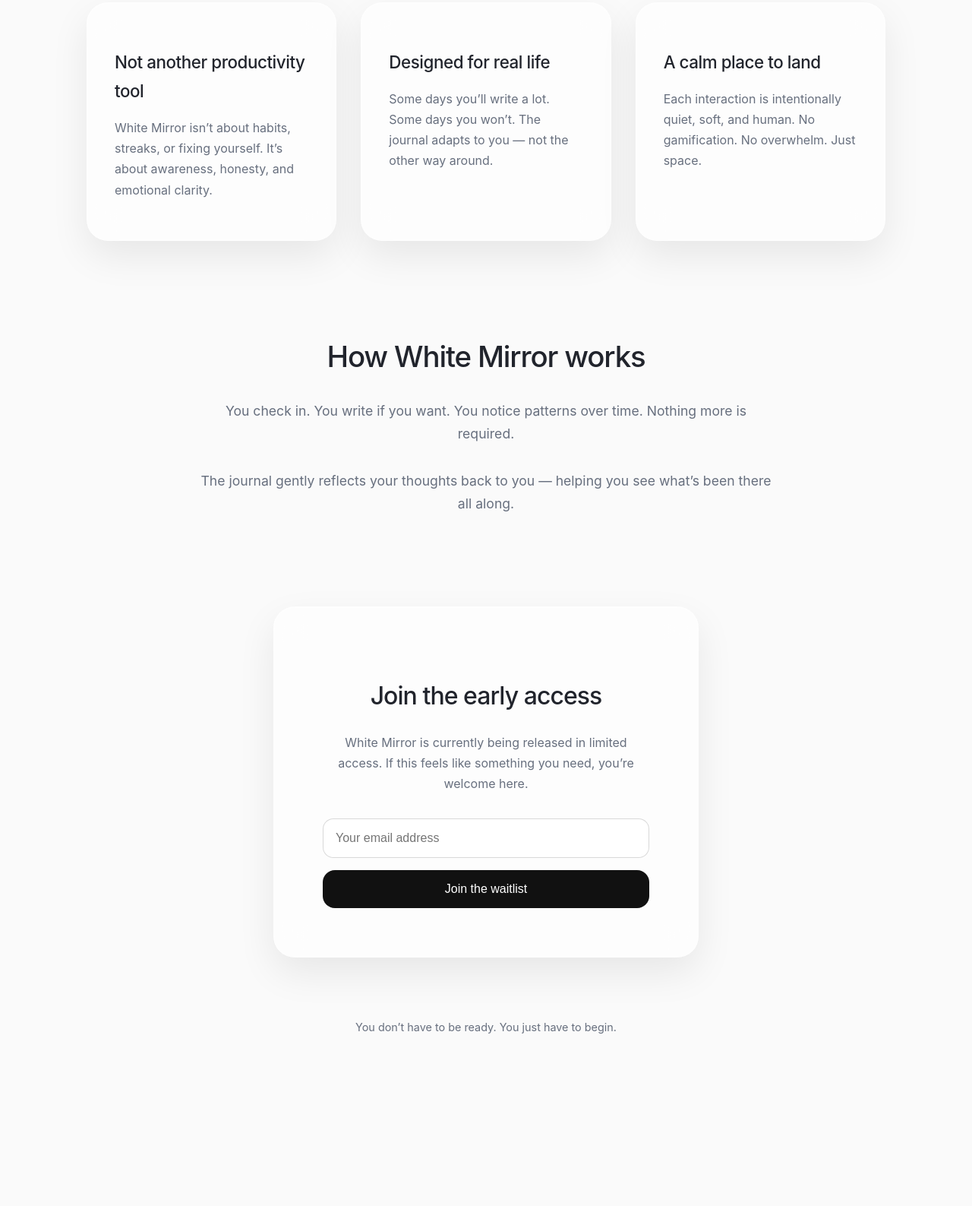
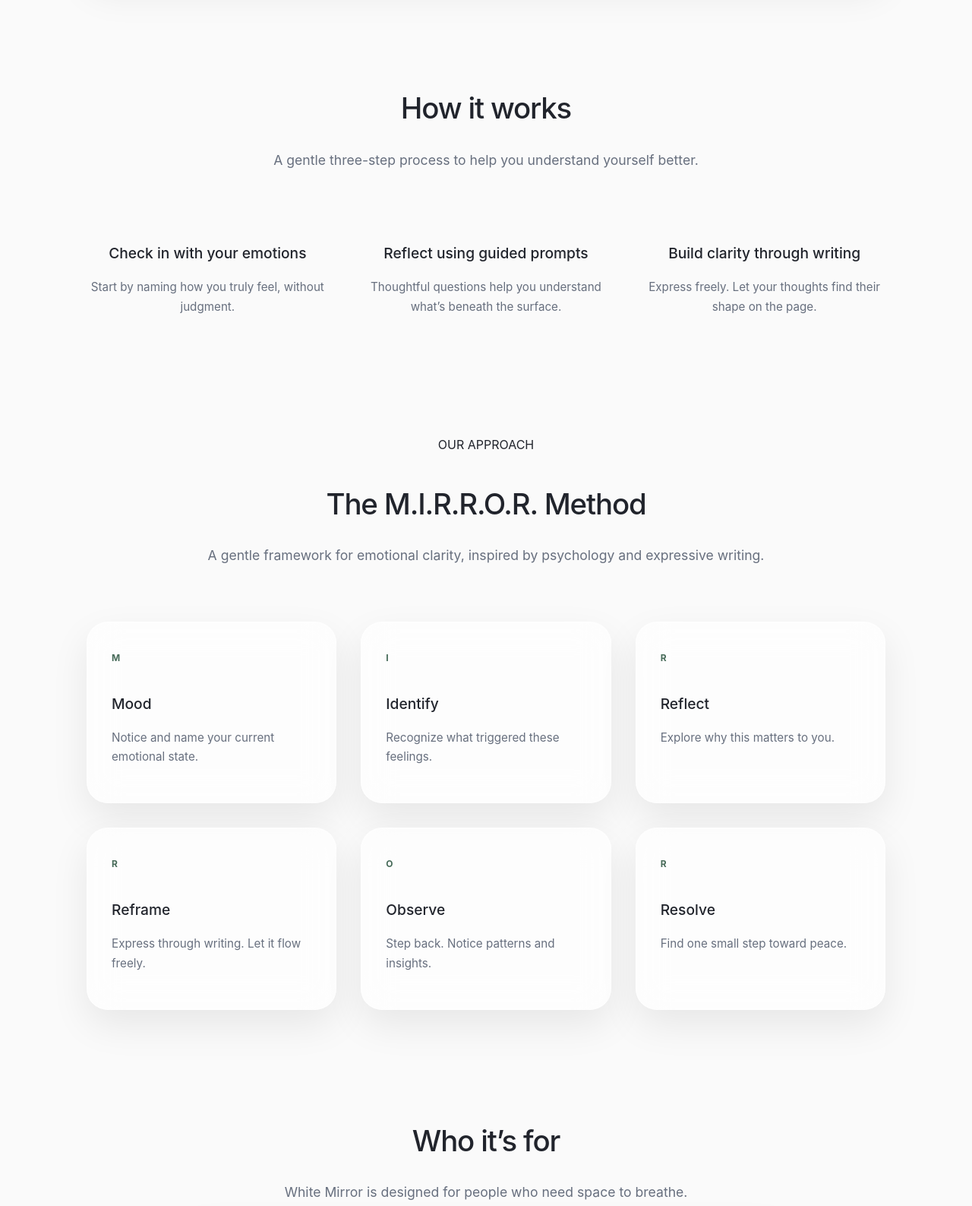
Before and after one commit to whitemirrorjournal/whitejournal-website, a plain HTML site: page index.html in a window 1280 px wide. Shown: the part 650-2237 px from the top of the page at 76% size. Before the commit the page ends 2135 px from the top, so only its background shows below. Drawn offline with Linux system fonts and the light colour scheme.

Commit message:
Update index.html

```diff
--- a/index.html
+++ b/index.html
@@ -12,12 +12,13 @@
 
       --bg: 0 0% 98%;
       --fg: 220 15% 15%;
+      --muted: 220 10% 45%;
 
-      --glass-bg: 0 0% 100% / 0.6;
-      --glass-border: 0 0% 100% / 0.3;
+      --glass-bg: 0 0% 100% / 0.65;
+      --glass-border: 0 0% 100% / 0.35;
       --glass-shadow: 0 0% 0% / 0.08;
 
-      --muted: 220 10% 45%;
+      --accent: 150 20% 35%;
     }
 
     * {
@@ -33,10 +34,14 @@
       line-height: 1.7;
     }
 
-    .page {
+    main {
       max-width: 1100px;
       margin: 0 auto;
       padding: 80px 24px 120px;
+    }
+
+    section {
+      margin-bottom: 140px;
     }
 
     .glass {
@@ -50,18 +55,25 @@
         inset 0 1px 0 hsl(0 0% 100% / 0.4);
     }
 
-    /* HERO */
+    /* ---------- HERO ---------- */
+
     .hero {
-      padding: 80px 72px;
       text-align: center;
-      margin-bottom: 120px;
+      padding: 96px 64px;
+    }
+
+    .hero .label {
+      font-size: 0.75rem;
+      letter-spacing: 0.12em;
+      color: hsl(var(--accent));
+      margin-bottom: 20px;
     }
 
     .hero h1 {
-      font-size: 3.2rem;
+      font-size: 3.4rem;
       font-weight: 500;
-      letter-spacing: -0.035em;
-      margin-bottom: 24px;
+      letter-spacing: -0.04em;
+      margin-bottom: 28px;
     }
 
     .hero p {
@@ -71,51 +83,116 @@
       margin: 0 auto 40px;
     }
 
-    /* SECTIONS */
-    .section {
-      display: grid;
-      grid-template-columns: repeat(auto-fit, minmax(260px, 1fr));
-      gap: 32px;
-      margin-bottom: 120px;
-    }
-
-    .card {
-      padding: 36px;
-    }
-
-    .card h3 {
-      font-size: 1.4rem;
-      font-weight: 500;
-      margin-bottom: 12px;
-      letter-spacing: -0.02em;
-    }
-
-    .card p {
-      color: hsl(var(--muted));
+    .hero a {
+      display: inline-block;
+      padding: 14px 28px;
+      border-radius: 18px;
+      background: hsl(var(--accent));
+      color: #fff;
+      text-decoration: none;
       font-size: 1rem;
     }
 
-    /* HOW IT WORKS */
+    /* ---------- HOW IT WORKS ---------- */
+
+    .center {
+      text-align: center;
+      max-width: 760px;
+      margin: 0 auto;
+    }
+
+    .center h2 {
+      font-size: 2.4rem;
+      font-weight: 500;
+      letter-spacing: -0.03em;
+      margin-bottom: 20px;
+    }
+
+    .center p {
+      color: hsl(var(--muted));
+      font-size: 1.1rem;
+    }
+
     .steps {
-      max-width: 760px;
-      margin: 0 auto 120px;
+      display: grid;
+      grid-template-columns: repeat(auto-fit, minmax(240px, 1fr));
+      gap: 48px;
+      margin-top: 72px;
+    }
+
+    .step {
       text-align: center;
     }
 
-    .steps h2 {
-      font-size: 2.4rem;
+    .step h3 {
+      font-size: 1.2rem;
       font-weight: 500;
-      letter-spacing: -0.03em;
+      margin-bottom: 12px;
+    }
+
+    .step p {
+      color: hsl(var(--muted));
+      font-size: 0.95rem;
+    }
+
+    /* ---------- MIRROR METHOD ---------- */
+
+    .method-grid {
+      display: grid;
+      grid-template-columns: repeat(auto-fit, minmax(240px, 1fr));
+      gap: 32px;
+      margin-top: 72px;
+    }
+
+    .method-card {
+      padding: 32px;
+    }
+
+    .method-card strong {
+      display: inline-block;
+      font-size: 0.75rem;
+      letter-spacing: 0.12em;
+      color: hsl(var(--accent));
+      margin-bottom: 8px;
+    }
+
+    .method-card h4 {
+      font-size: 1.2rem;
+      font-weight: 500;
+      margin-bottom: 8px;
+    }
+
+    .method-card p {
+      font-size: 0.95rem;
+      color: hsl(var(--muted));
+    }
+
+    /* ---------- WHO IT'S FOR ---------- */
+
+    .who {
+      max-width: 800px;
+      margin: 0 auto;
+    }
+
+    .who-item {
+      padding: 28px 32px;
       margin-bottom: 24px;
     }
 
-    .steps p {
-      color: hsl(var(--muted));
-      font-size: 1.1rem;
-      margin-bottom: 32px;
+    .who-item h4 {
+      margin: 0 0 6px;
+      font-size: 1.05rem;
+      font-weight: 500;
     }
 
-    /* CTA */
+    .who-item p {
+      margin: 0;
+      color: hsl(var(--muted));
+      font-size: 0.95rem;
+    }
+
+    /* ---------- CTA ---------- */
+
     .cta {
       max-width: 560px;
       margin: 0 auto;
@@ -155,13 +232,9 @@
       cursor: pointer;
     }
 
-    form button:hover {
-      opacity: 0.9;
-    }
-
     footer {
       text-align: center;
-      margin-top: 80px;
+      margin-top: 100px;
       font-size: 0.9rem;
       color: hsl(var(--muted));
     }
@@ -169,75 +242,127 @@
 </head>
 
 <body>
-  <main class="page">
+  <main>
 
     <!-- HERO -->
     <section class="glass hero">
-      <h1>See yourself clearly.</h1>
+      <div class="label">WHITE MIRROR JOURNAL</div>
+      <h1>A quiet space to understand yourself.</h1>
       <p>
-        White Mirror is a guided journaling experience designed to help you
-        slow down, reflect, and understand what’s happening inside — without
-        pressure, judgment, or noise.
+        A guided journal for emotional clarity, reflection, and healing —
+        designed to help you slow down and see yourself without judgment.
       </p>
+      <a href="#early-access">Request Early Access</a>
     </section>
 
-    <!-- VALUE PROPS -->
-    <section class="section">
-      <div class="glass card">
-        <h3>Not another productivity tool</h3>
+    <!-- HOW IT WORKS -->
+    <section>
+      <div class="center">
+        <h2>How it works</h2>
         <p>
-          White Mirror isn’t about habits, streaks, or fixing yourself.
-          It’s about awareness, honesty, and emotional clarity.
+          A gentle three-step process to help you understand yourself better.
         </p>
       </div>
 
-      <div class="glass card">
-        <h3>Designed for real life</h3>
+      <div class="steps">
+        <div class="step">
+          <h3>Check in with your emotions</h3>
+          <p>Start by naming how you truly feel, without judgment.</p>
+        </div>
+        <div class="step">
+          <h3>Reflect using guided prompts</h3>
+          <p>Thoughtful questions help you understand what’s beneath the surface.</p>
+        </div>
+        <div class="step">
+          <h3>Build clarity through writing</h3>
+          <p>Express freely. Let your thoughts find their shape on the page.</p>
+        </div>
+      </div>
+    </section>
+
+    <!-- MIRROR METHOD -->
+    <section>
+      <div class="center">
+        <div class="label">OUR APPROACH</div>
+        <h2>The M.I.R.R.O.R. Method</h2>
         <p>
-          Some days you’ll write a lot. Some days you won’t.
-          The journal adapts to you — not the other way around.
+          A gentle framework for emotional clarity, inspired by psychology and expressive writing.
         </p>
       </div>
 
-      <div class="glass card">
-        <h3>A calm place to land</h3>
-        <p>
-          Each interaction is intentionally quiet, soft, and human.
-          No gamification. No overwhelm. Just space.
-        </p>
+      <div class="method-grid">
+        <div class="glass method-card">
+          <strong>M</strong>
+          <h4>Mood</h4>
+          <p>Notice and name your current emotional state.</p>
+        </div>
+        <div class="glass method-card">
+          <strong>I</strong>
+          <h4>Identify</h4>
+          <p>Recognize what triggered these feelings.</p>
+        </div>
+        <div class="glass method-card">
+          <strong>R</strong>
+          <h4>Reflect</h4>
+          <p>Explore why this matters to you.</p>
+        </div>
+        <div class="glass method-card">
+          <strong>R</strong>
+          <h4>Reframe</h4>
+          <p>Express through writing. Let it flow freely.</p>
+        </div>
+        <div class="glass method-card">
+          <strong>O</strong>
+          <h4>Observe</h4>
+          <p>Step back. Notice patterns and insights.</p>
+        </div>
+        <div class="glass method-card">
+          <strong>R</strong>
+          <h4>Resolve</h4>
+          <p>Find one small step toward peace.</p>
+        </div>
       </div>
     </section>
 
-    <!-- HOW IT WORKS -->
-    <section class="steps">
-      <h2>How White Mirror works</h2>
-      <p>
-        You check in. You write if you want.
-        You notice patterns over time.
-        Nothing more is required.
-      </p>
-      <p>
-        The journal gently reflects your thoughts back to you —
-        helping you see what’s been there all along.
-      </p>
+    <!-- WHO IT'S FOR -->
+    <section class="who">
+      <div class="center">
+        <h2>Who it’s for</h2>
+        <p>White Mirror is designed for people who need space to breathe.</p>
+      </div>
+
+      <div class="glass who-item">
+        <h4>Overwhelmed professionals</h4>
+        <p>For those carrying the weight of endless responsibilities.</p>
+      </div>
+
+      <div class="glass who-item">
+        <h4>People who feel “fine” but heavy</h4>
+        <p>When everything looks okay on the surface, but something feels off.</p>
+      </div>
+
+      <div class="glass who-item">
+        <h4>Seekers of clarity, not hype</h4>
+        <p>For those who want understanding, not motivational noise.</p>
+      </div>
     </section>
 
     <!-- CTA -->
-    <section class="glass cta">
-      <h2>Join the early access</h2>
+    <section id="early-access" class="glass cta">
+      <h2>Join the early access list</h2>
       <p>
-        White Mirror is currently being released in limited access.
-        If this feels like something you need, you’re welcome here.
+        Be the first to experience White Mirror when we launch.
+        We respect your privacy. No spam. Ever.
       </p>
 
       <form action="https://formspree.io/f/xnqkqzye" method="POST">
         <input type="email" name="email" placeholder="Your email address" required />
-        <button type="submit">Join the waitlist</button>
+        <button type="submit">Join the Early Access List</button>
       </form>
     </section>
 
     <footer>
-      You don’t have to be ready. You just have to begin.
+      © 2026 White Mirror Journal. Made with care.
     </footer>
 
   </main>
```
